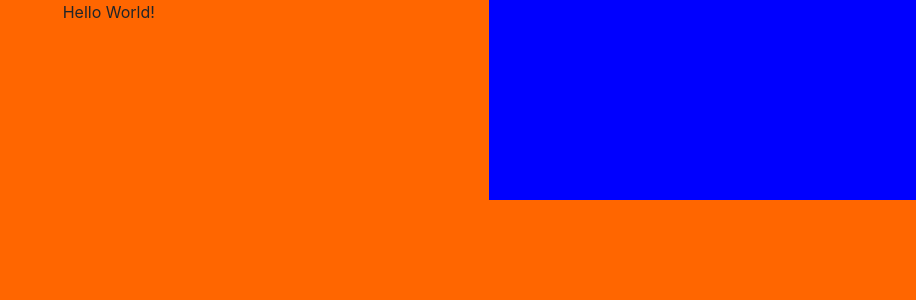
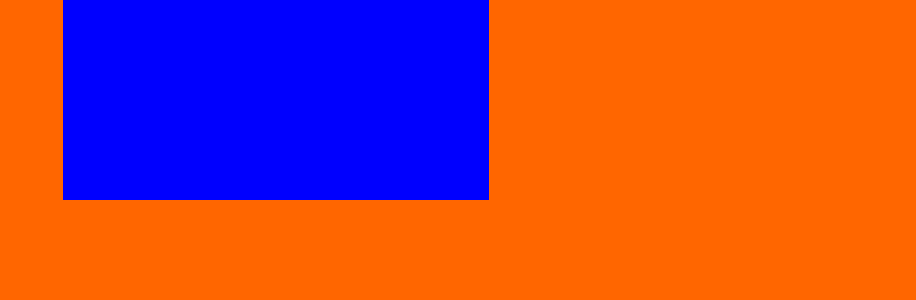
Before and after one commit to chrispad2k/chrispad2k.github.io, a React (Create React App) app: page / in a window 1280 px wide. Shown: the top 300 px of the page, without its empty margins (364-1280 px from the left). Built offline with nearby package versions, Linux system fonts and the light colour scheme.

Commit message:
Update App.tsx

```diff
--- a/src/App.tsx
+++ b/src/App.tsx
@@ -4,7 +4,6 @@ import './App.css';
 function App() {
   return (
     <div className='test'>
-      <p>Hello World!</p>
       <div className='top' />
       <div className='left' />
       <div className='center' />
```
